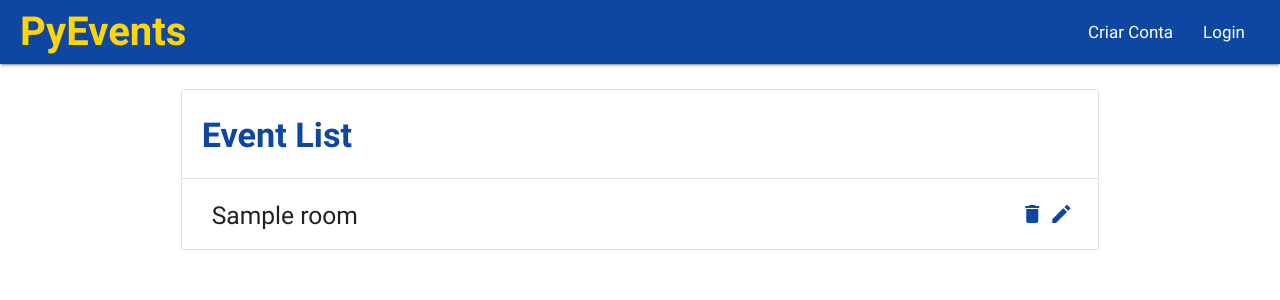
After one commit to werberth/EventPlus, a Django app: template frontend/templates/talks/list_rooms.html in a window 1280 px wide. The commit adds this page. Shown: the top 300 px of the page. Run offline with Django 3.2, Linux system fonts and the light colour scheme; the template is opened without the code that fills it: most values are stand-ins (such as "Sample title", 1, 10 or a date in 2020); style sheets or scripts are compiled from the project's sources; some libraries are stand-ins or nearby versions.

Commit message:
Adding ListRoomView, and sucess_url of model Room CRUD views

```diff
--- a/frontend/styles/scss/events.scss
+++ b/frontend/styles/scss/events.scss
@@ -34,16 +34,16 @@
 	}
 
 	#buttons1 {
-		margin-left: 4em;
+		margin-left: 7em;
 		margin-bottom: 10px;;
 		a {
-			width: 180px;
+			width: 200px;
 		}
 
 	}
 
 	#buttons2 {
-		margin-left: 6em;
+		margin-left: 4em;
 		margin-bottom: 10px;;
 		a {
 			width: 250px;
--- a/frontend/templates/events/event.html
+++ b/frontend/templates/events/event.html
@@ -10,12 +10,13 @@
 			<h4 id="title">
 				Menu de Edição
 			</h4>
-			<div class="buttons">
+			<div class="col offset-s2 buttons">
 				<div id="buttons1">
-					<a href="{% url 'talks:room_create' event.pk %}" class="waves-effect waves-light btn">Criar Room</a>
+					<a href="{% url 'talks:room_create' event.pk %}" class="waves-effect waves-light btn">Salas</a>
 					<a href="{% url 'talks:create' event.pk %}" class="waves-effect waves-light btn">Criar Talk</a>
 				</div>
 				<div id="buttons2">
+					<a href="{% url 'talks:create' event.pk %}" class="waves-effect waves-light btn">Criar Intervalo</a>
 					<a href="{% url 'events:supporter_create' event.pk %}" class="waves-effect waves-light btn">Adicionar Supporter</a>
 				</div>
 			</div>
--- /dev/null
+++ b/frontend/templates/talks/list_rooms.html
@@ -0,0 +1,34 @@
+{% extends "base.html" %}
+
+{% block content %}
+	<div class="container">
+		<div class="row">
+			    <ul class="collection with-header list">
+		            <li class="collection-header"><h4>Event List</h4></li>
+			        {% for room in rooms %}
+					    <li class="collection-item">
+					     	<h5>
+					     		{{ room.name }}
+
+					     		<a class="secondary-content modal-trigger"
+							      	href="{% url 'talks:room_update' event=room.event.pk pk=room.pk %}">
+							      	<i class="material-icons edit-icons">edit</i>
+							    </a>
+
+							    <a class="secondary-content modal-trigger"
+							      	href="{% url 'talks:room_delete' event=room.event.pk pk=room.pk %}">
+							      	<i class="material-icons edit-icons">delete</i>
+							    </a>
+
+					     	</h5>
+
+					    </li>
+
+					{% empty %}
+						<li class="collection-item"><h5>Esse evento ainda não possui nenhuma sala</h5></li>
+					{% endfor %}
+				</ul>
+			</div>
+		</div>
+	</div>
+{% endblock content %}
```
Also changed, not shown: eventplus/talks/urls.py (+8 -2 lines), eventplus/talks/views.py (+48 -1 lines).
